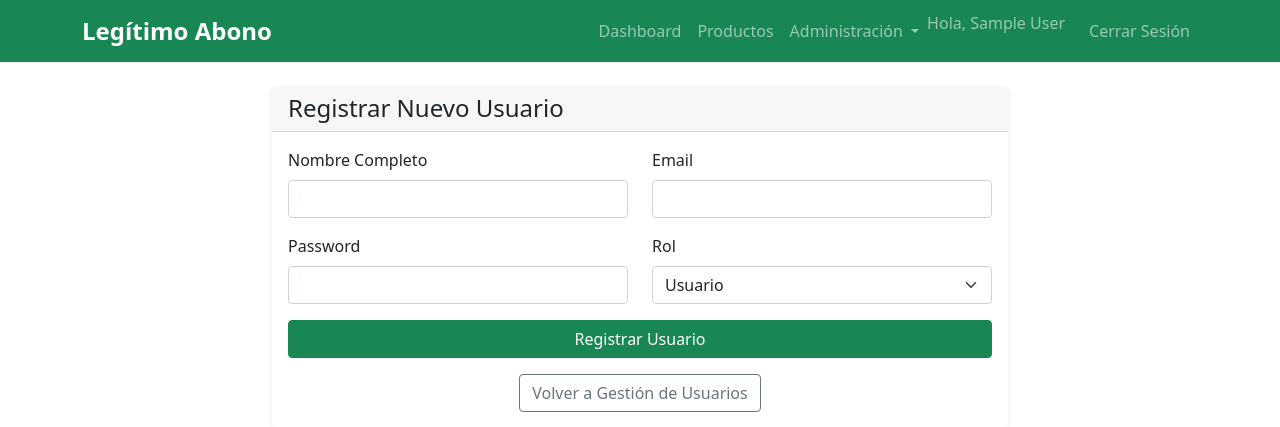
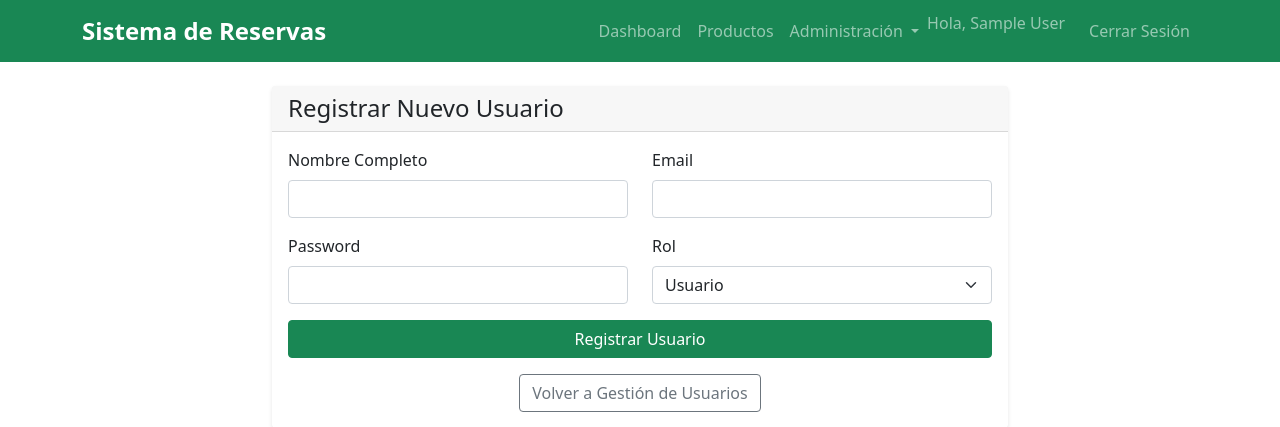
Before and after one commit to rherrera94/FrontendPV, a Flask app: page /register in a window 1280 px wide. Shown: the top 427 px of the page. Run offline with Flask 3, Linux system fonts and the light colour scheme; the visitor is signed in with stand-in values (Sample User, id 1).

Commit message:
se cambiaron titulos

```diff
--- a/templates/bases.html
+++ b/templates/bases.html
@@ -3,14 +3,14 @@
 <head>
     <meta charset="UTF-8">
     <meta name="viewport" content="width=device-width, initial-scale=1.0">
-    <title>{% block title %}Legítimo Abono{% endblock %}</title>
+    <title>{% block title %}Sistema de Reservas{% endblock %}</title>
     <link href="https://cdn.jsdelivr.net/npm/bootstrap@5.1.3/dist/css/bootstrap.min.css" rel="stylesheet">
     <link href="{{ url_for('static', filename='css/style.css') }}" rel="stylesheet">
 </head>
 <body>
     <nav class="navbar navbar-expand-lg navbar-dark bg-success">
         <div class="container">
-            <a class="navbar-brand" href="{{ url_for('dashboard') }}">Legítimo Abono</a>
+            <a class="navbar-brand" href="{{ url_for('dashboard') }}">Sistema de Reservas</a>
             <button class="navbar-toggler" type="button" data-bs-toggle="collapse" data-bs-target="#navbarNav">
                 <span class="navbar-toggler-icon"></span>
             </button>
--- a/templates/dashboard.html
+++ b/templates/dashboard.html
@@ -1,6 +1,6 @@
 {% extends "bases.html" %}
 
-{% block title %}Dashboard - Legítimo Abono{% endblock %}
+{% block title %}Dashboard - Sistema de Reservas{% endblock %}
 
 {% block content %}
 <div class="row">
--- a/templates/login.html
+++ b/templates/login.html
@@ -1,6 +1,6 @@
 {% extends "bases.html" %}
 
-{% block title %}Iniciar Sesión - Legítimo Abono{% endblock %}
+{% block title %}Iniciar Sesión - Sistema de Reservas{% endblock %}
 
 {% block content %}
 <div class="row justify-content-center">
--- a/templates/register.html
+++ b/templates/register.html
@@ -1,6 +1,6 @@
 {% extends "bases.html" %}
 
-{% block title %}Registrar Usuario - Legítimo Abono{% endblock %}
+{% block title %}Registrar Usuario - Sistema de Reservas{% endblock %}
 
 {% block content %}
 <div class="row justify-content-center">
--- a/templates/user_managment.html
+++ b/templates/user_managment.html
@@ -1,6 +1,6 @@
 {% extends "bases.html" %}
 
-{% block title %}Gestión de Usuarios - Legítimo Abono{% endblock %}
+{% block title %}Gestión de Usuarios - Sistema de Reservas{% endblock %}
 
 {% block content %}
 <div class="d-flex justify-content-between align-items-center mb-4">
```
